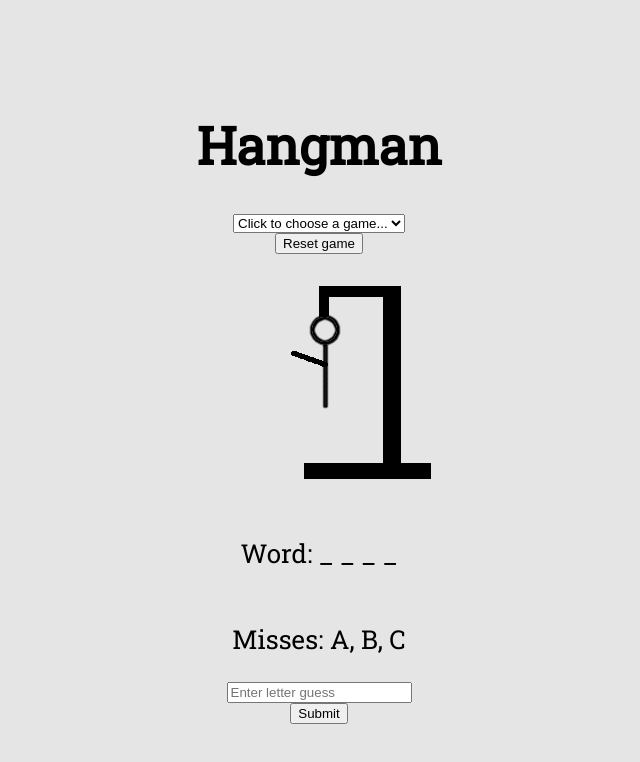
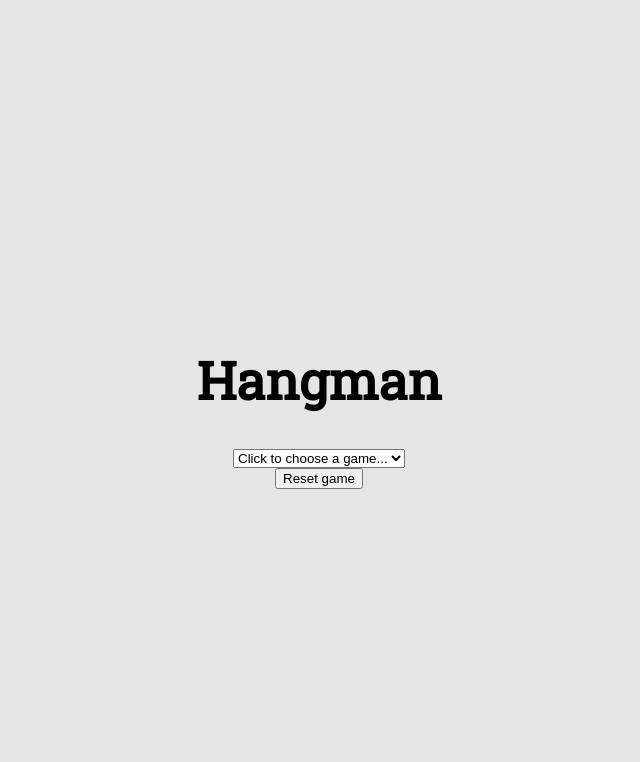
Before and after one commit to itay347/hangman, a React (Create React App) app: page / in a window 1280 px wide. Shown: the top 762 px of the page, without its empty margins (321-961 px from the left). Built offline with nearby package versions, Linux system fonts and the light colour scheme.

Commit message:
Implement game logic (handleSubmitClick & displayWord)

```diff
--- a/src/components/App/App.tsx
+++ b/src/components/App/App.tsx
@@ -1,4 +1,4 @@
-import { useState, ChangeEventHandler, useEffect } from "react";
+import { useState, ChangeEventHandler, useEffect, useMemo } from "react";
 import Misses from "../Misses";
 import "./App.css";
 import HangmanDrawing from "../HangmanDrawing";
@@ -8,10 +8,20 @@ import words from "./words";
 
 function App() {
   const [wordIndex, setWordIndex] = useState<number>();
-  const word = wordIndex !== undefined ? words[wordIndex] : undefined;
+  const word = wordIndex !== undefined ? words[wordIndex] : "";
   const [revealedLetters, setRevealedLetters] = useState<string[]>([]);
-  const [misses, setMisses] = useState<string[]>(["A","B","C"]); // TODO: init as empty
+  const [misses, setMisses] = useState<string[]>([]);
   const [letterInput, setLetterInput] = useState<string>("");
+
+  const createDisplayWord = (word: string, revealedLetters: string[]) => {
+    const displayWord =  word.split("").map(letter => {
+      return revealedLetters.includes(letter) ? letter : "_"
+    }).join(" ");
+
+    return displayWord;
+  }
+
+  const displayWord = useMemo(() => createDisplayWord(word, revealedLetters), [word, revealedLetters]);
 
   useEffect(() => console.log({wordIndex, word}), [wordIndex, word]);
 
@@ -40,8 +50,23 @@ function App() {
     setLetterInput(letter);
   }
 
-  const handleSubmitClick: React.MouseEventHandler<HTMLButtonElement> = () => {
+  const handleSubmitClick = () => {
+    if (letterInput === "") {
+      return;
+    }
 
+    if (revealedLetters.includes(letterInput) || misses.includes(letterInput)) {
+      // NOTE: This is not supposed to happen, but just to make sure:
+      window.alert("You already guessed the letter " + letterInput);
+    } else {
+      console.log("submitted: " + letterInput);
+      if (word?.includes(letterInput)) {
+        setRevealedLetters([...revealedLetters, letterInput]);
+      } else {
+        setMisses([...misses, letterInput]);
+      }
+      setLetterInput("");
+    }
   }
 
   return (
@@ -63,9 +88,11 @@ function App() {
         ))}
       </select>
       <button onClick={() => resetGame()}>Reset game</button>
+      {
+        word &&
+        <>
           <HangmanDrawing missesCount={misses.length} />
-      {/* TODO: extract to component that gets the (incomplete) word and displays "Word: " with spaces... */}
-      <p>Word: _ _ _ _ { word }</p>
+          <p>{"Word: " + displayWord}</p>
           <Misses misses={misses} />
           <input
             type="text"
@@ -75,10 +102,13 @@ function App() {
             placeholder="Enter letter guess"
             value={letterInput}
             onChange={handlerLetterInputChange}
+            onKeyDown={(e) => {if (e.key === "Enter") handleSubmitClick()}}
           />
-      {/* TODO: handle submit click */}
           <button onClick={handleSubmitClick}>Submit</button>
           {/* TODO: add win/lose display */}
+        </>
+      }
+
     </div>
   );
 }
```
Lines whose indentation alone changed are shown as unchanged.
